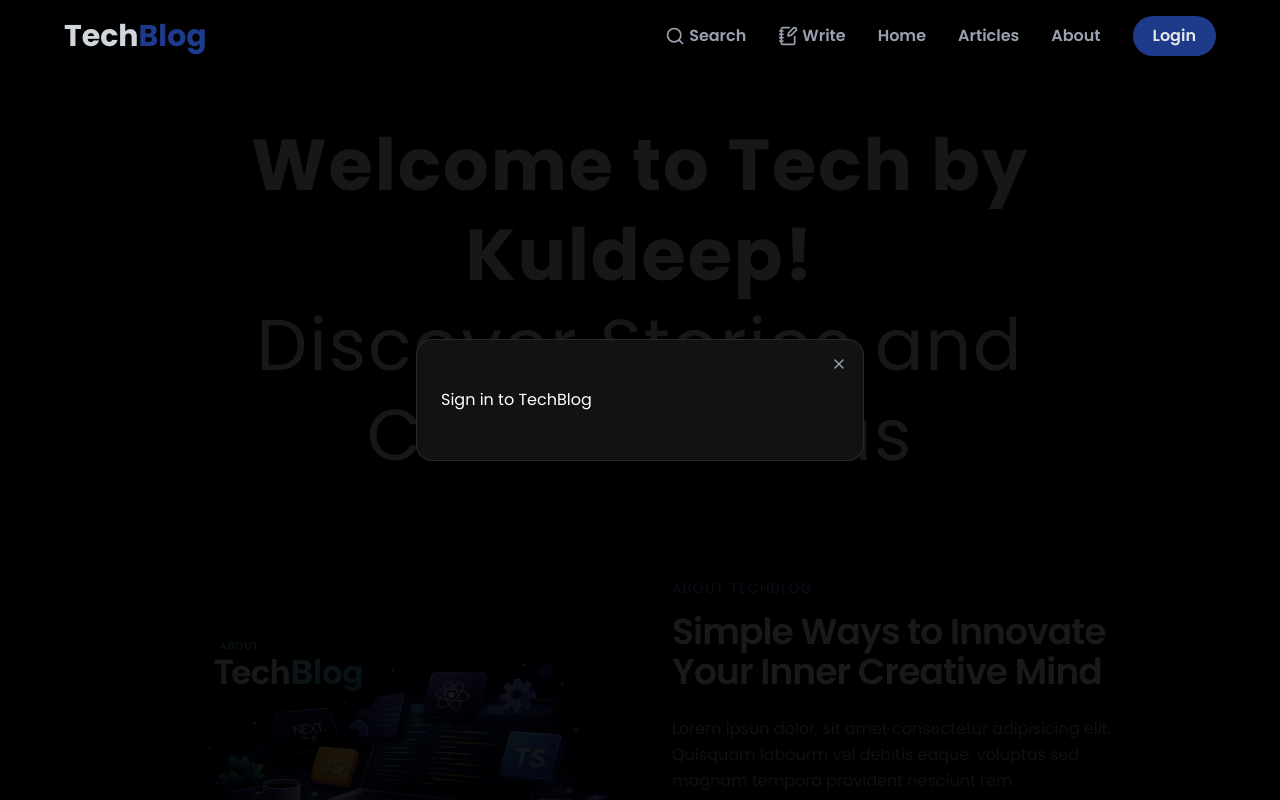
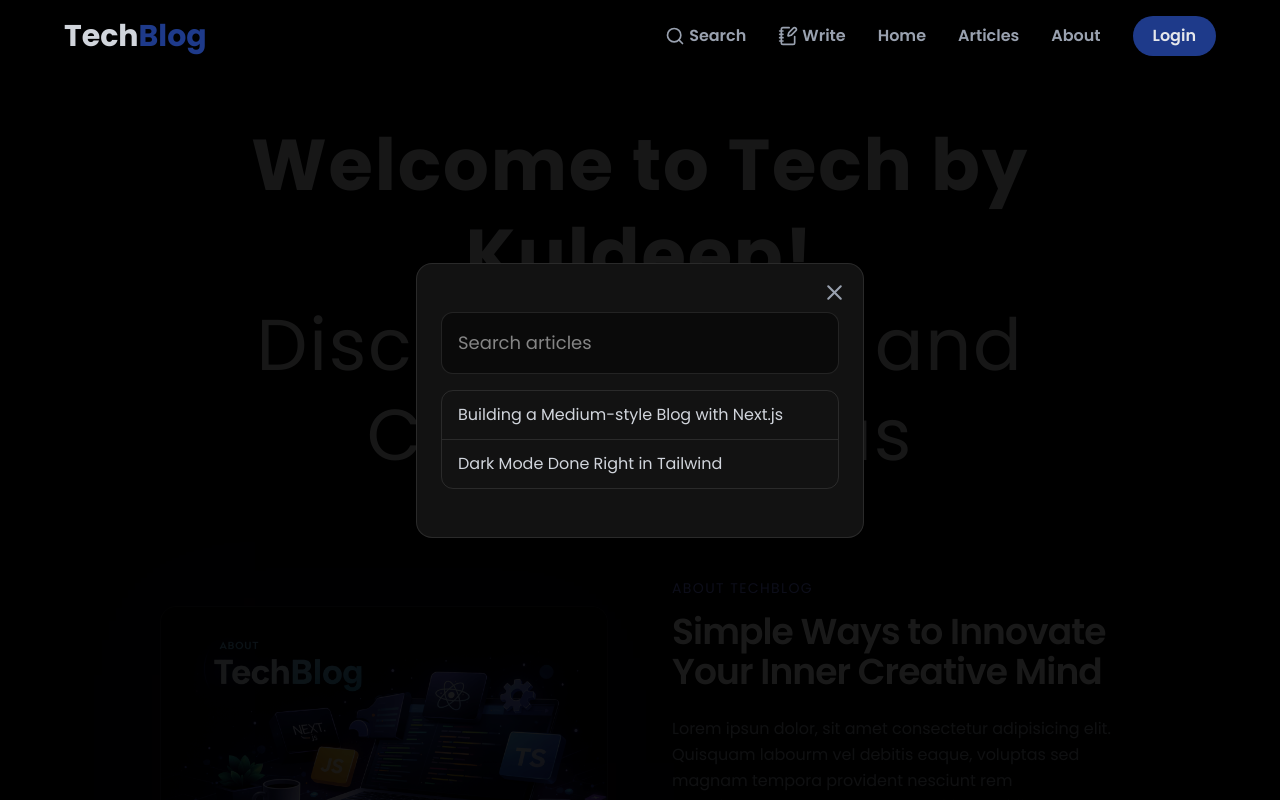
Before and after one commit to Kuldeep9711/tech-blog, a Next.js app: page / in a window 1280 px wide. Both pictures are taken after a click on the item "Search". Shown: the top 800 px of the page. Built offline with nearby package versions, Linux system fonts and the light colour scheme.

Commit message:
add search link

```diff
--- a/src/app/layout.tsx
+++ b/src/app/layout.tsx
@@ -4,6 +4,7 @@ import "./globals.css";
 import Navbar from "../components/general/navbar/Navbar";
 import Footer from "@/components/general/Footer";
 import SignInModal from "@/components/modals/SignInModal";
+import SearchModal from "@/components/modals/SearchModal";
 
 
 
@@ -34,6 +35,7 @@ export default function RootLayout({
         {children}
         <Footer />
         <SignInModal />
+        <SearchModal />
       </body>
     </html>
   );
--- a/src/components/general/navbar/Navbar.tsx
+++ b/src/components/general/navbar/Navbar.tsx
@@ -6,6 +6,7 @@ import { LuNotebookPen, LuSearch } from "react-icons/lu";
 import MobileNav from "../../MobileNav";
 import { useState } from "react";
 import { LuX, LuMenu } from "react-icons/lu";
+import { useModalStore } from "@/store/useModalStore";
 
 
  export const navLinks = [
@@ -16,6 +17,7 @@ import { LuX, LuMenu } from "react-icons/lu";
 
 
 export default function Navbar() {
+    const {openSignIn,openSearch} = useModalStore()
      const [menuOpen, setMenuOpen] = useState(false);
 
     return (
@@ -23,7 +25,7 @@ export default function Navbar() {
            <div className="flex items-center justify-between h-full w-[90%] mx-auto">
                 <Logo />
                 <ul className="flex items-center gap-4 md:gap-8 text-gray-400 font-semibold">
-                  <li className="cursor-pointer flex items-center gap-1">
+                  <li onClick={openSearch} className="cursor-pointer flex items-center gap-1">
                     <LuSearch size={20}/>
                     <span className="hidden md:block">Search</span>
                   </li>
@@ -42,7 +44,7 @@ export default function Navbar() {
                         </li>
                        )
                    })}
-                   <li className="bg-primary text-gray-200 px-3 lg:px-5 py-2 rounded-full cursor-pointer">Login</li>
+                   <li onClick={openSignIn} className="bg-primary text-gray-200 px-3 lg:px-5 py-2 rounded-full cursor-pointer">Login</li>
                    <li className="cursor-pointer md:hidden z-80"
                    onClick={() => setMenuOpen(!menuOpen)}
                    >
--- a/src/components/modals/Modal.tsx
+++ b/src/components/modals/Modal.tsx
@@ -17,7 +17,7 @@ export default function Modal({isOpen,onClose,children}: ModelProps) {
         ${isOpen ? "opacity-100" : "opacity-0"}
         `}>
           <button className="absolute right-4 top-4 text-gray-400 hover:text-white transition"aria-label="Close Modal"onClick={onClose}>
-            <LuX />
+            <LuX size={25}/>
 
           </button>
 
--- /dev/null
+++ b/src/components/modals/SearchModal.tsx
@@ -0,0 +1,42 @@
+"use client"
+
+import { title } from 'process';
+import Modal from './Modal'
+import { useModalStore } from '@/store/useModalStore'
+
+const results = [
+    {
+        id: 1,
+        title: "Building a Medium-style Blog with Next.js",
+        slug: "/articles/medium-style-blog",
+    },
+    {
+        id: 2,
+        title: "Dark Mode Done Right in Tailwind",
+        slug: "articles/dark-mode-tailwind",
+    }
+];
+
+export default function SearchModal() {
+ const {closeSearch,isSearchOpen} = useModalStore();
+    return (
+    <Modal onClose={closeSearch}isOpen={isSearchOpen}>
+       <div className='space-y-4'>
+           <input type='text' placeholder='Search articles' autoFocus
+           className='w-full p-4 rounded-xl bg-black/40 border border-white/10 text-white text-lg outline-none focus:border-indigo-500'/>
+
+        <div className='max-h-80 overflow-y-auto rounded-xl border border-white/10 divide-y divide-white/10'>
+          {results.map((results) => {
+            return (
+                <button key={results.id} className='w-full text-left px-4 py-3 text-gray-300 transition hover:bg-white/5 hover:text-white cursor-pointer'>
+                  {results.title}
+                </button>
+            )
+          })}
+       </div>
+       </div>
+
+
+    </Modal>
+  )
+}
--- a/src/components/modals/SignInModal.tsx
+++ b/src/components/modals/SignInModal.tsx
@@ -1,13 +1,35 @@
 "use client"
 
+import { FcGoogle } from 'react-icons/fc';
 import Modal from './Modal'
 import { useModalStore } from '@/store/useModalStore'
+import { FaGithub } from 'react-icons/fa';
 
 export default function SignInModal() {
-    const {isSignInOpen,closeSignIn} = useModalStore();
+  const { isSignInOpen, closeSignIn } = useModalStore();
   return (
     <Modal onClose={closeSignIn} isOpen={isSignInOpen}>
-        <h2>Sign in to TechBlog</h2>
+      <h2 className='text-xl font-semibold text-white mb-2'>Sign in to TechBlog</h2>
+
+      <p className='text-sm text-gray-400 mb-8'>
+        Continue with one of the providers below
+      </p>
+
+      <div className='space-y-4'>
+        { /* google */}
+        <button className='w-full flex items-center justify-center gap-3 py-3 rounded-full cursor-pointer bg-white text-black font-medium hover:bg-gray-200 transition'>
+          <FcGoogle className='text-xl' />
+          Continue with Google
+        </button>
+
+        <button className='w-full flex items-center justify-center gap-3 py-3 rounded-full cursor-pointer bg-hover text-white font-medium border border-white/10 hover:bg-[#202020] transition'>
+          <FaGithub className='text-xl' />
+          Continue with Github
+        </button>
+
+      </div>
+
+      <p className='text-xs text-gray-500 mt-8 text-center'>By continuing, you agree to our Terms & Privacy Policy</p>
     </Modal>
   )
 }
--- a/src/store/useModalStore.ts
+++ b/src/store/useModalStore.ts
@@ -13,7 +13,7 @@ interface ModalState {
 
 export const useModalStore = create<ModalState>((set) => ({
     isSearchOpen: false,
-    isSignInOpen: true,
+    isSignInOpen: false,
     openSignIn:() => set({isSignInOpen: true, isSearchOpen: false }),
     closeSignIn:() => set({ isSignInOpen: false}),
     openSearch:() => set({ isSearchOpen: true, isSignInOpen: false}),
```
